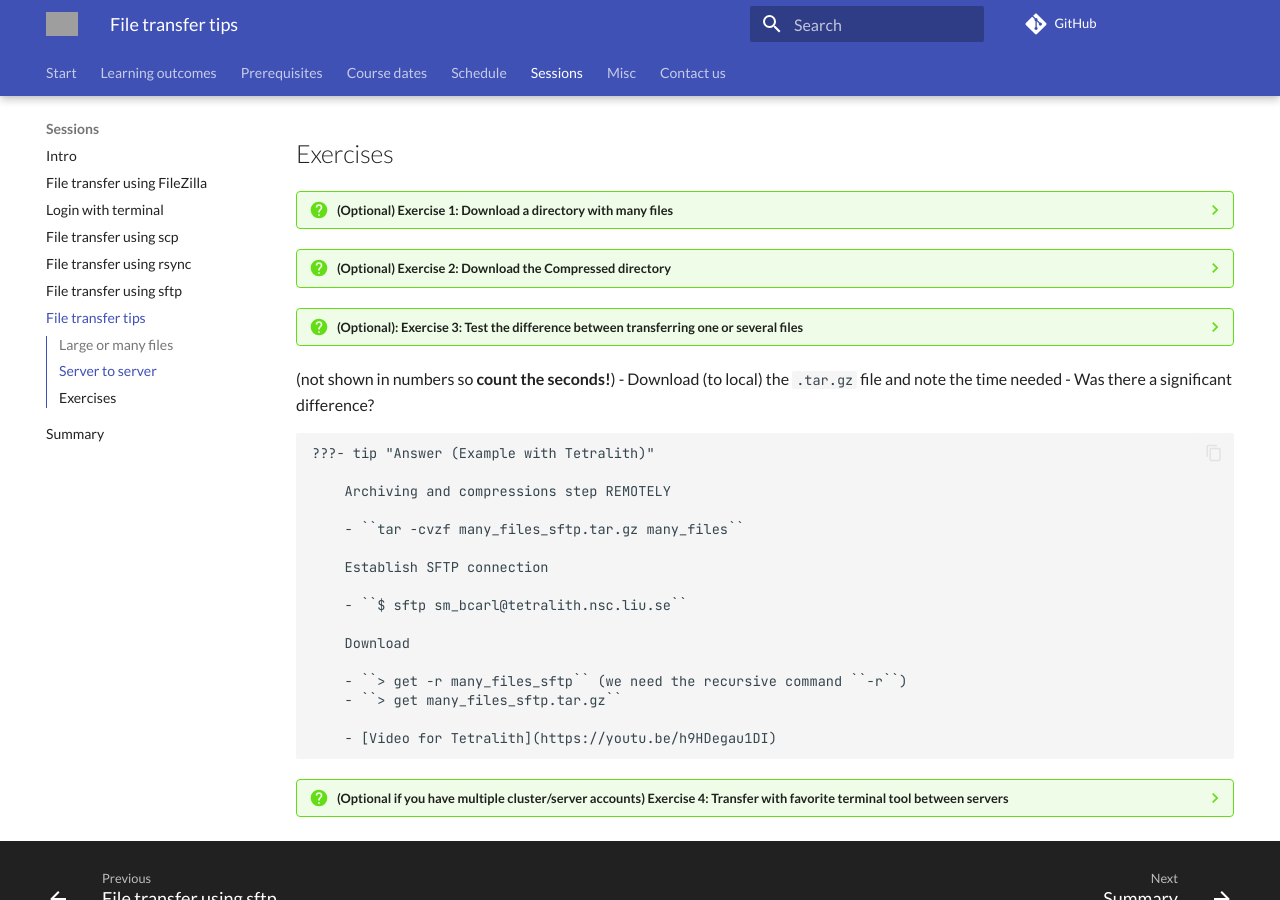
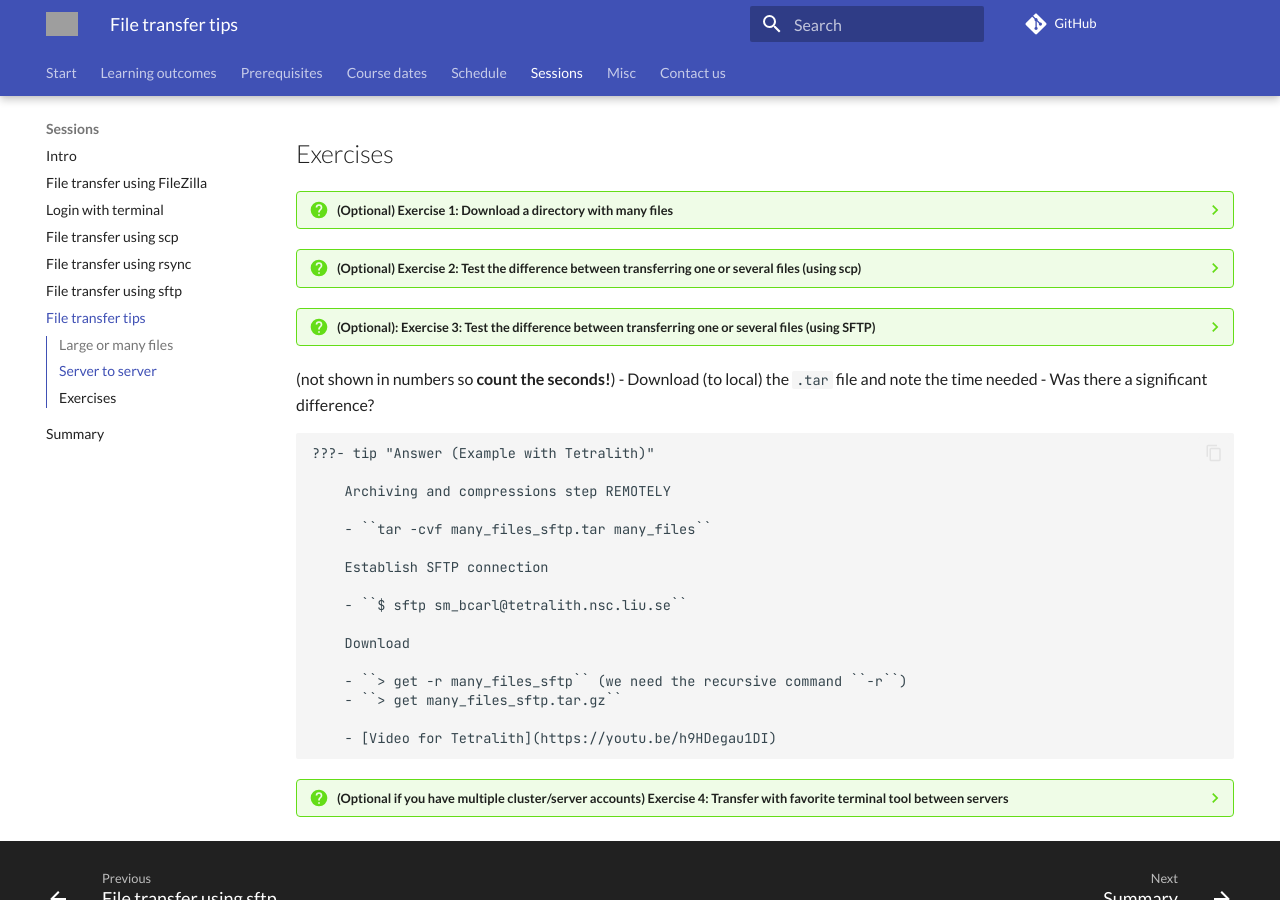
Before and after one commit to UPPMAX/naiss_file_transfer_course, an MkDocs documentation site: the page built from docs/sessions/transfer_tips/README.md, in a window 1280 px wide and 900 px high, scrolled down 1129 px. Built offline with MkDocs 1.6.1 and Material for MkDocs 9.7.7, drawn with Linux system fonts in a browser that asks for light colours; comment, search, counter and statistics services are not loaded; some of the changed lines change nothing that is shown; grey boxes are pictures that could not be loaded.

Commit message:
tips fix archiving exercise errors

```diff
--- a/docs/sessions/transfer_tips/README.md
+++ b/docs/sessions/transfer_tips/README.md
@@ -77,10 +77,10 @@
 
     Tips
 
-    - Create 1000 files REMOTELY in a directory with name ``many_files``
+    - Be in the ``transfer`` directory (or similar) and create 3000 (empty) files REMOTELY in a directory with name ``many_files``
         - ``$ mkdir many_files``
         - ``$ cd many_files``
-        - ``$ touch my-file-{1..1000}.txt``
+        - ``$ touch my-file-{1..3000}.txt``
     - Time the download of the directory, using ``time``, and the recursive option to include the files within the directory
         - ``time scp ...``.
 
@@ -90,54 +90,64 @@
 
         - [Video for Tetralith](https://youtu.be/Q5fOpHetgcU)
 
-???- question "(Optional) Exercise 2: Download the Compressed directory"
+???- question "(Optional) Exercise 2: Test the difference between transferring one or several files (using scp)"
 
     Tips
 
-    - Archive and zip the many_files directory
-    - Time the download of the compressed directory, using ``time``.
+    - Archive the many_files directory
+        - The original directory is still there! Check!
+
+    - Time the download of the original directory, using ``time scp ...``.
         - If ``time`` does not work, count the seconds!
 
+    - Time the download of the compressed directory, using ``time scp ...``.
+        - If ``time`` does not work, count the seconds!
+
+    - Focus on the ``user`` line, because ``real`` includes the time for establishing connection and giving the credentials!
+    - Do you spott any difference?
 
     ???- tip "Answer (Tetralith example)"
 
-        Archiving and compressions step on REMOTE
+        Archiving and step on REMOTE
 
-        - ``tar -cvzf many_files.tar.gz many_files``
+        - ``tar -cvf many_files.tar many_files``
+            - The original directory is still there! Check!
 
         LOCALLY
 
-        - ``time scp sm_bcarl@tetralith.nsc.liu.se:~/test/many_files.tar.gz .``
+        - ``time scp -r sm_bcarl@tetralith.nsc.liu.se:~/transfer/many_files .`` - note the ``-r`` for recursive and including files in the folder.
+        - ``time scp sm_bcarl@tetralith.nsc.liu.se:~/transfer/many_files.tar .``
 
         - [Video for Tetralith](https://youtu.be/UPnbnfTYHAQ)
 
 
-???- question "(Optional): Exercise 3: Test the difference between transferring one or several files"
+???- question "(Optional): Exercise 3: Test the difference between transferring one or several files (using SFTP)"
 
     Tips
 
     In an SSH session (not SFTP) with REMOTE/server
 
-    - Create 1000 files REMOTELY in a directory with name ``many_files``
-        - ``$ mkdir many_files_sftp``
+    - To not interfer with last exercise make a new folder by creating 3000 files REMOTELY in a directory with name ``many_files``
+        - ``$ mkdir many_files``
         - ``$ cd many_files_sftp``
-        - ``$ touch file_{1..1000}.txt``
+        - ``$ touch file_{1..3000}.txt``
         - Check content: ``$ ls``  for checking
         - Leave directory to be able to perform next step: ``$ cd ..``
-    - Also archive and zip the ``many_files_sftp`` folder to ``many_files_sftp.tar.qz``
+    - Also archive the ``many_files_sftp`` folder to ``many_files_sftp.tar``
+       - The original directory is still there! Check!
 
-    Establish the SFTP session (Exercise 1)
+    Establish the SFTP session (Exercise 1 in SFT session)
 
     - Download (to local) the *directory* and note the time needed
 (not shown in numbers so **count the seconds!**)
-    - Download (to local) the ``.tar.gz`` file and note the time needed
+    - Download (to local) the ``.tar`` file and note the time needed
     - Was there a significant difference?
 
     ???- tip "Answer (Example with Tetralith)"
 
         Archiving and compressions step REMOTELY
 
-        - ``tar -cvzf many_files_sftp.tar.gz many_files``
+        - ``tar -cvf many_files_sftp.tar many_files``
 
         Establish SFTP connection
 
```
